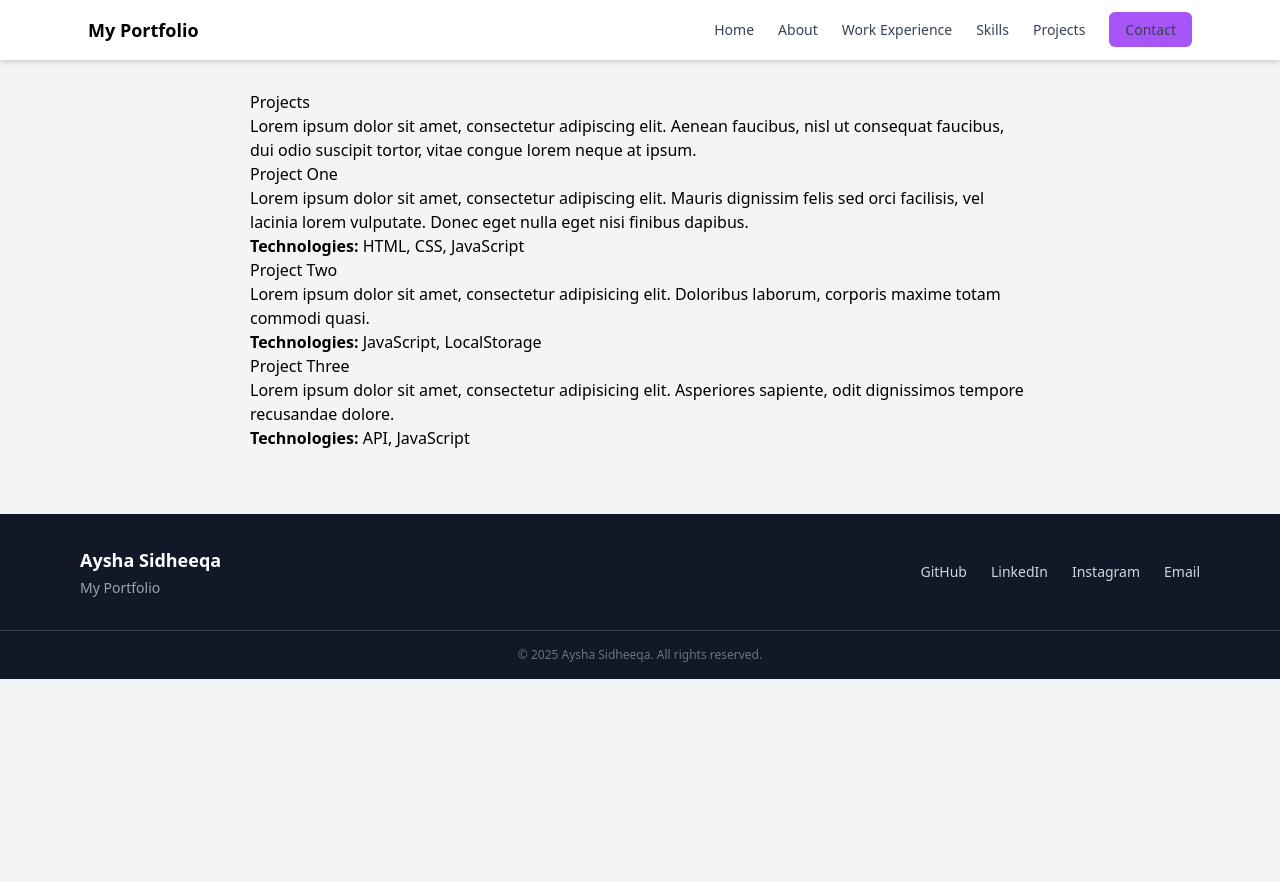
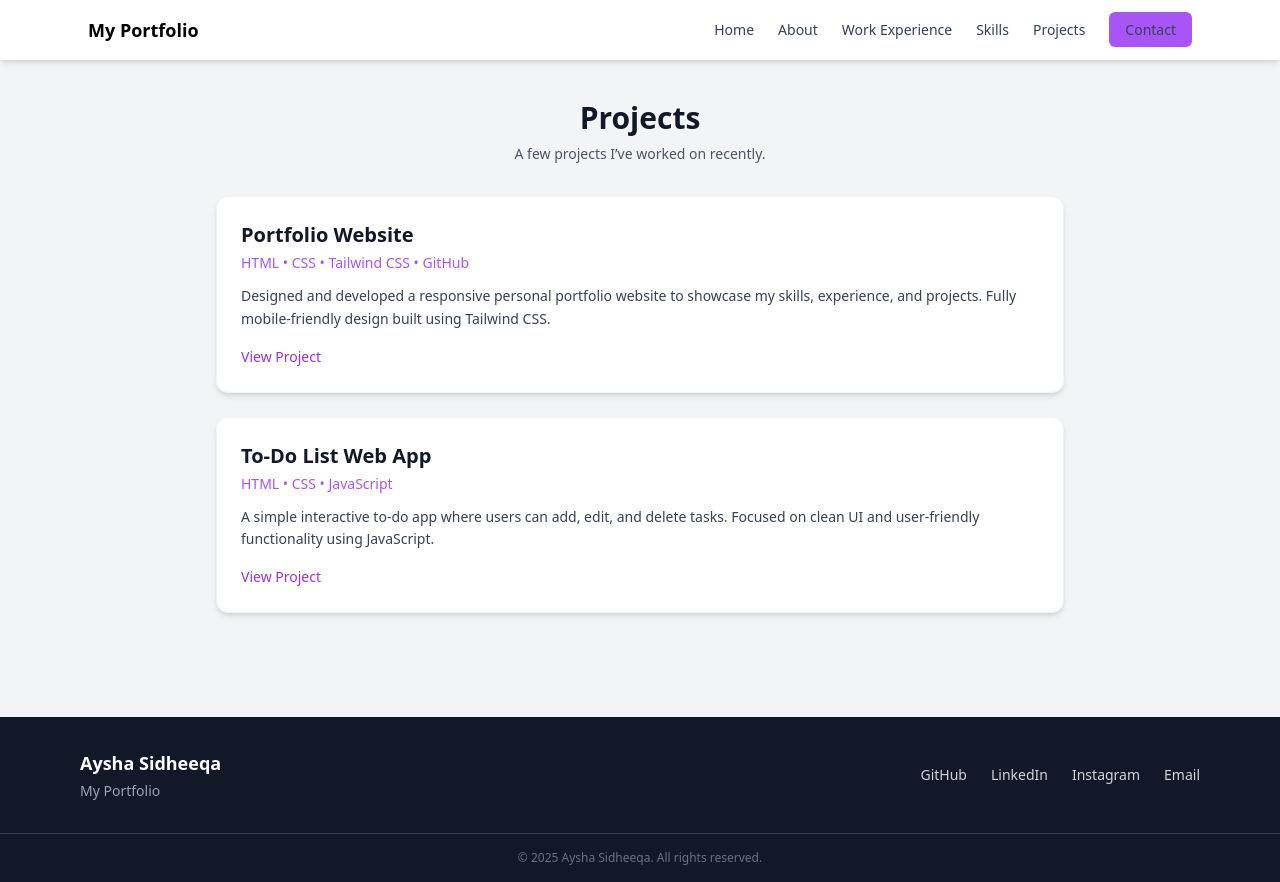
Before and after one commit to Aysha-siddi/my-portfolio, a plain HTML site: page project.html in a window 1280 px wide. Before the commit the page ends 800 px from the top, so only its background shows below. Drawn offline with nearby package versions, Linux system fonts and the light colour scheme.

Commit message:
Updated skills, work experience and project sections

```diff
--- a/project.html
+++ b/project.html
@@ -20,34 +20,38 @@
       </ul>
     </nav>
   </header>
-  <main style="max-width: 800px; margin: 30px auto; padding: 0 10px;">
-    <h1>Projects</h1>
-    <p>
-      Lorem ipsum dolor sit amet, consectetur adipiscing elit. Aenean faucibus, nisl ut consequat
-      faucibus, dui odio suscipit tortor, vitae congue lorem neque at ipsum.
+  <main class="max-w-4xl mx-auto px-6 py-10">
+  <h1 class="text-3xl font-bold text-gray-900 text-center">Projects</h1>
+  <p class="text-gray-600 text-center mt-2 text-sm">
+    A few projects I’ve worked on recently.
+  </p>
+  <div class="bg-white shadow-md rounded-xl p-6 mt-8 border border-gray-100">
+    <h2 class="text-xl font-semibold text-gray-900">Portfolio Website</h2>
+    <p class="text-sm text-purple-500 font-medium mt-1">HTML • CSS • Tailwind CSS • GitHub</p>
+
+    <p class="text-gray-700 text-sm mt-3 leading-relaxed">
+      Designed and developed a responsive personal portfolio website to showcase
+      my skills, experience, and projects. Fully mobile-friendly design built using Tailwind CSS.
     </p>
 
-    <h3>Project One</h3>
-    <p>
-      Lorem ipsum dolor sit amet, consectetur adipiscing elit. Mauris dignissim felis sed
-      orci facilisis, vel lacinia lorem vulputate. Donec eget nulla eget nisi finibus dapibus.
+    <a href="#" target="_blank" class="inline-block mt-4 text-purple-600 hover:text-purple-800 text-sm font-medium">
+      View Project
+    </a>
+  </div>
+  <div class="bg-white shadow-md rounded-xl p-6 mt-6 border border-gray-100">
+    <h2 class="text-xl font-semibold text-gray-900">To-Do List Web App</h2>
+    <p class="text-sm text-purple-500 font-medium mt-1">HTML • CSS • JavaScript</p>
+
+    <p class="text-gray-700 text-sm mt-3 leading-relaxed">
+      A simple interactive to-do app where users can add, edit, and delete tasks.
+      Focused on clean UI and user-friendly functionality using JavaScript.
     </p>
-    <p><strong>Technologies:</strong> HTML, CSS, JavaScript</p>
+    <a href="#" target="_blank" class="inline-block mt-4 text-purple-600 hover:text-purple-800 text-sm font-medium">
+      View Project
+    </a>
+  </div>
+</main>
 
-    <h3> Project Two</h3>
-    <p>
-      Lorem ipsum dolor sit amet, consectetur adipisicing elit. Doloribus laborum,
-      corporis maxime totam commodi quasi.
-    </p>
-    <p><strong>Technologies:</strong> JavaScript, LocalStorage</p>
-
-    <h3> Project Three</h3>
-    <p>
-      Lorem ipsum dolor sit amet, consectetur adipisicing elit. Asperiores sapiente,
-      odit dignissimos tempore recusandae dolore.
-    </p>
-    <p><strong>Technologies:</strong> API, JavaScript</p>
-  </main>
   <footer class="bg-gray-900 text-gray-300 mt-16">
   <div class="max-w-6xl mx-auto px-4 py-8 md:flex md:items-center md:justify-between">
     <div>
```
Also changed, not shown: skills.html (+18 -16 lines), workexp.html (+29 -23 lines).
